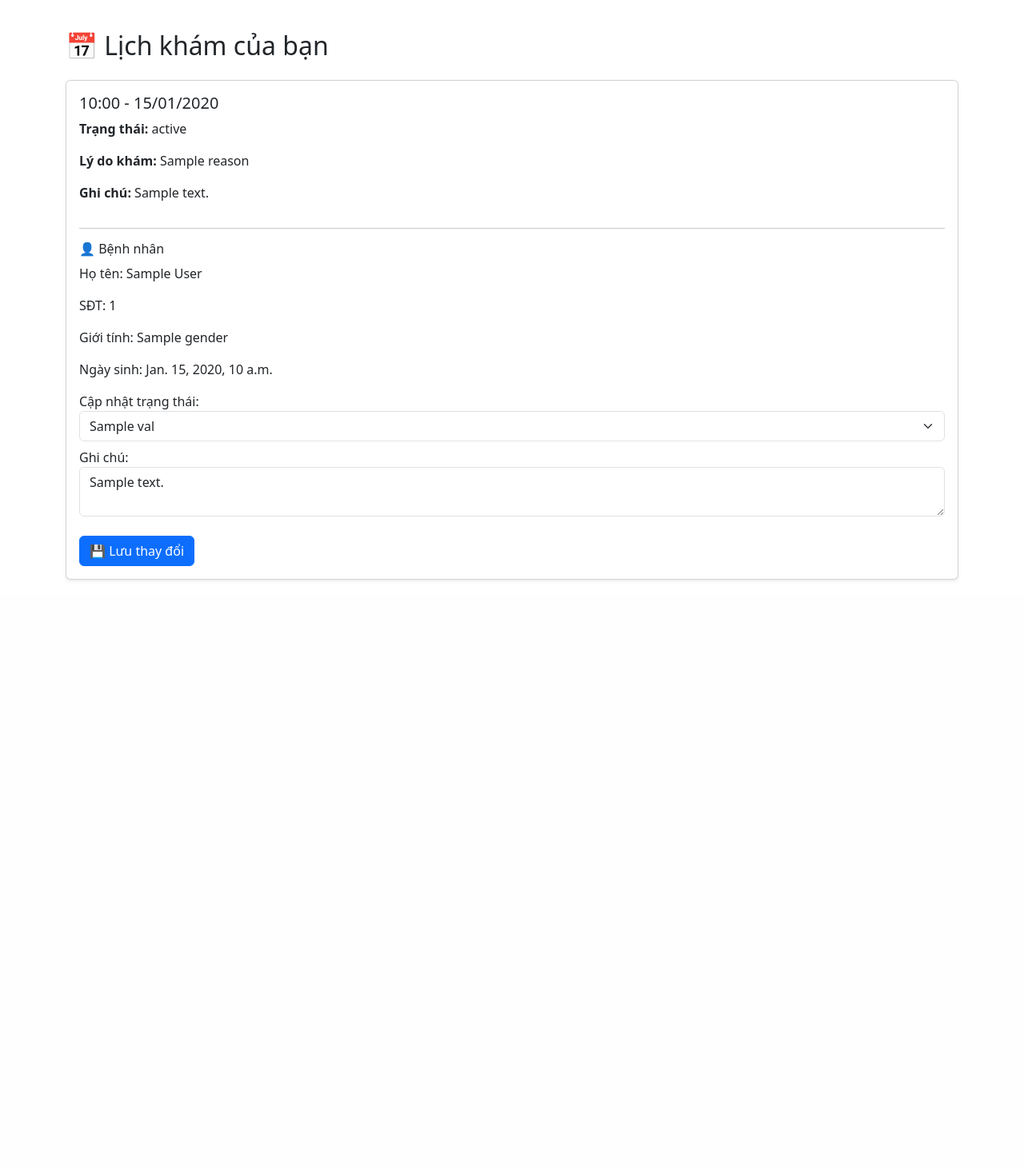
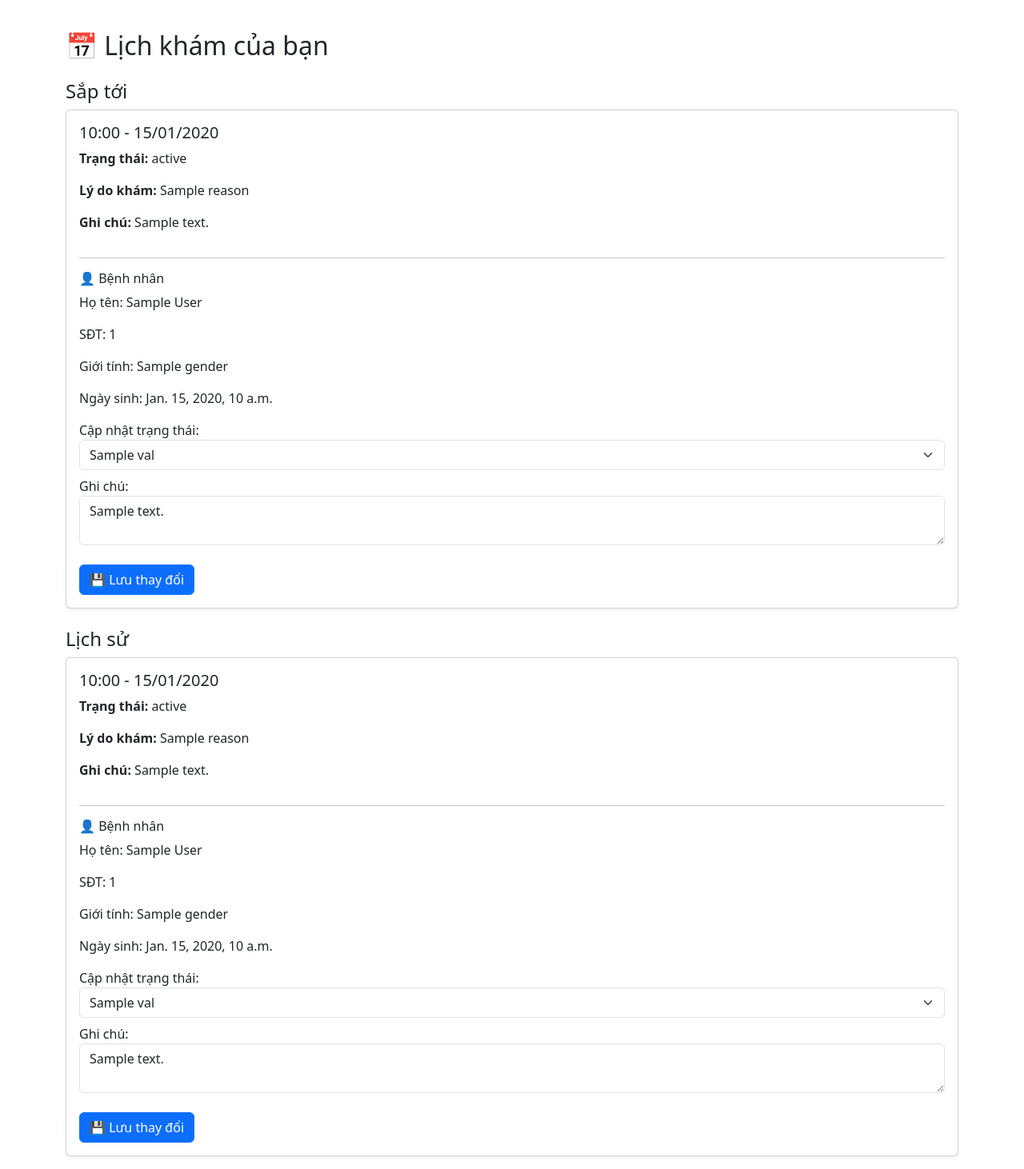
Before and after one commit to toan01072003/healthycare, a Django app: template appointment/templates/doctor_schedule.html in a window 1280 px wide. Shown: the part 56-1518 px from the top of the page at 80% size. Before the commit the page ends 782 px from the top, so only its background shows below. Run offline with Django 5.2, Linux system fonts and the light colour scheme; the template is opened without the code that fills it: most values are stand-ins (such as "Sample title", 1, 10 or a date in 2020).

Commit message:
Update doctor schedule view

```diff
--- a/appointment/templates/doctor_schedule.html
+++ b/appointment/templates/doctor_schedule.html
@@ -2,7 +2,8 @@
 {% block content %}
 <h2 class="mb-4">📅 Lịch khám của bạn</h2>
 
-{% for a in appointments %}
+<h4>Sắp tới</h4>
+{% for a in upcoming %}
   <div class="card mb-3 p-3 shadow-sm">
     <h5>{{ a.date_time|date:"H:i - d/m/Y" }}</h5>
     <p><strong>Trạng thái:</strong> {{ a.get_status_display }}</p>
@@ -33,4 +34,37 @@
 {% empty %}
   <div class="alert alert-info">Không có lịch khám nào.</div>
 {% endfor %}
+
+<h4 class="mt-4">Lịch sử</h4>
+{% for a in history %}
+  <div class="card mb-3 p-3 shadow-sm">
+    <h5>{{ a.date_time|date:"H:i - d/m/Y" }}</h5>
+    <p><strong>Trạng thái:</strong> {{ a.get_status_display }}</p>
+    <p><strong>Lý do khám:</strong> {{ a.reason }}</p>
+    <p><strong>Ghi chú:</strong> {{ a.notes|default:"(Không có)" }}</p>
+    <hr>
+    <h6>👤 Bệnh nhân</h6>
+    <p>Họ tên: {{ a.patient_profile.full_name }}</p>
+    <p>SĐT: {{ a.patient_profile.phone_number }}</p>
+    <p>Giới tính: {{ a.patient_profile.gender }}</p>
+    <p>Ngày sinh: {{ a.patient_profile.date_of_birth }}</p>
+
+    <form method="post" action="{% url 'update-appointment' a.id %}">
+      {% csrf_token %}
+      <label for="status">Cập nhật trạng thái:</label>
+      <select name="status" class="form-select mb-2">
+        {% for key, val in a.STATUS_CHOICES %}
+          <option value="{{ key }}" {% if key == a.status %}selected{% endif %}>{{ val }}</option>
+        {% endfor %}
+      </select>
+
+      <label for="notes">Ghi chú:</label>
+      <textarea name="notes" class="form-control">{{ a.notes }}</textarea>
+      <br>
+      <button type="submit" class="btn btn-primary">💾 Lưu thay đổi</button>
+    </form>
+  </div>
+{% empty %}
+  <div class="alert alert-info">Không có lịch sử.</div>
+{% endfor %}
 {% endblock %}
```
Also changed, not shown: appointment/views.py (+12 -3 lines).
